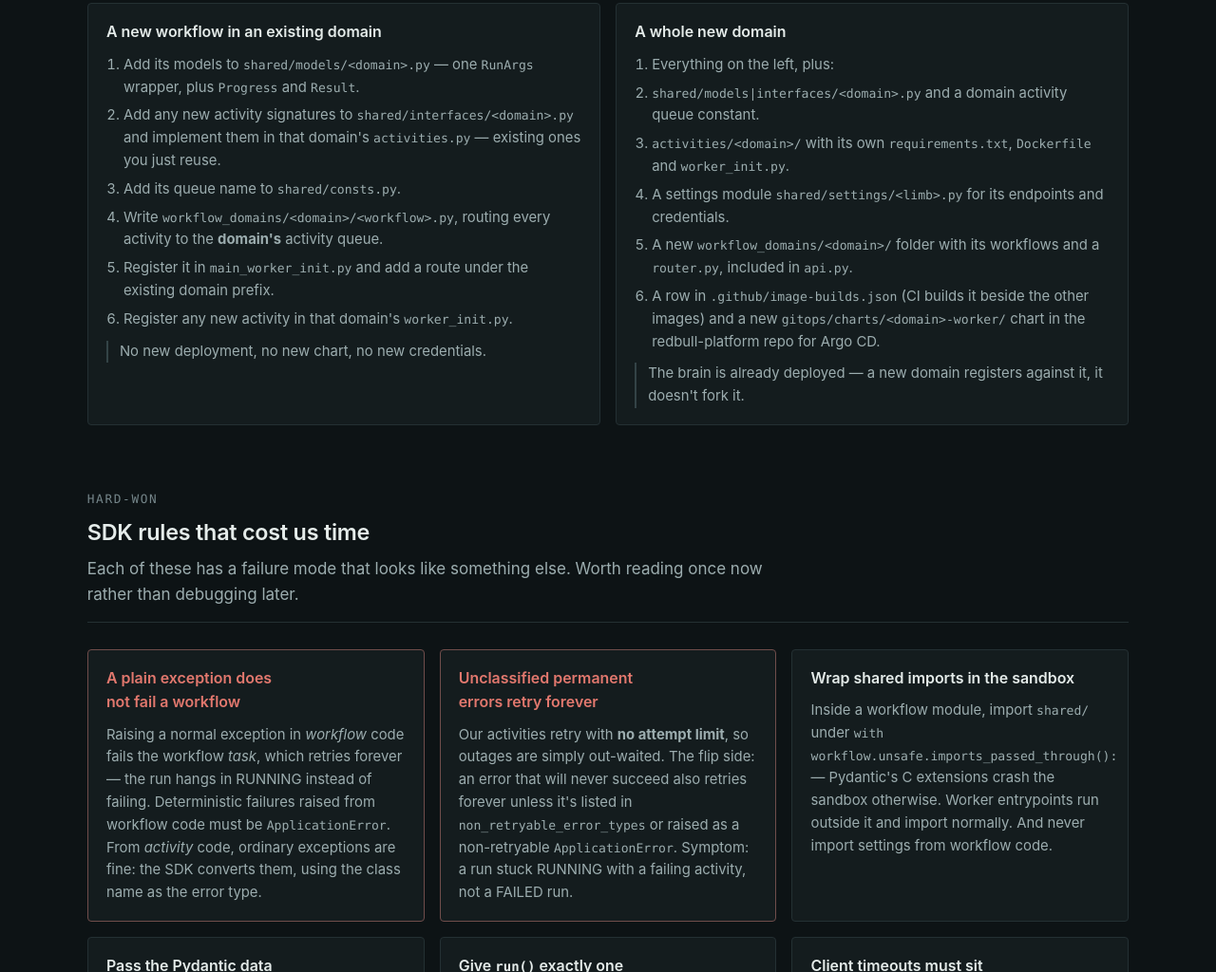
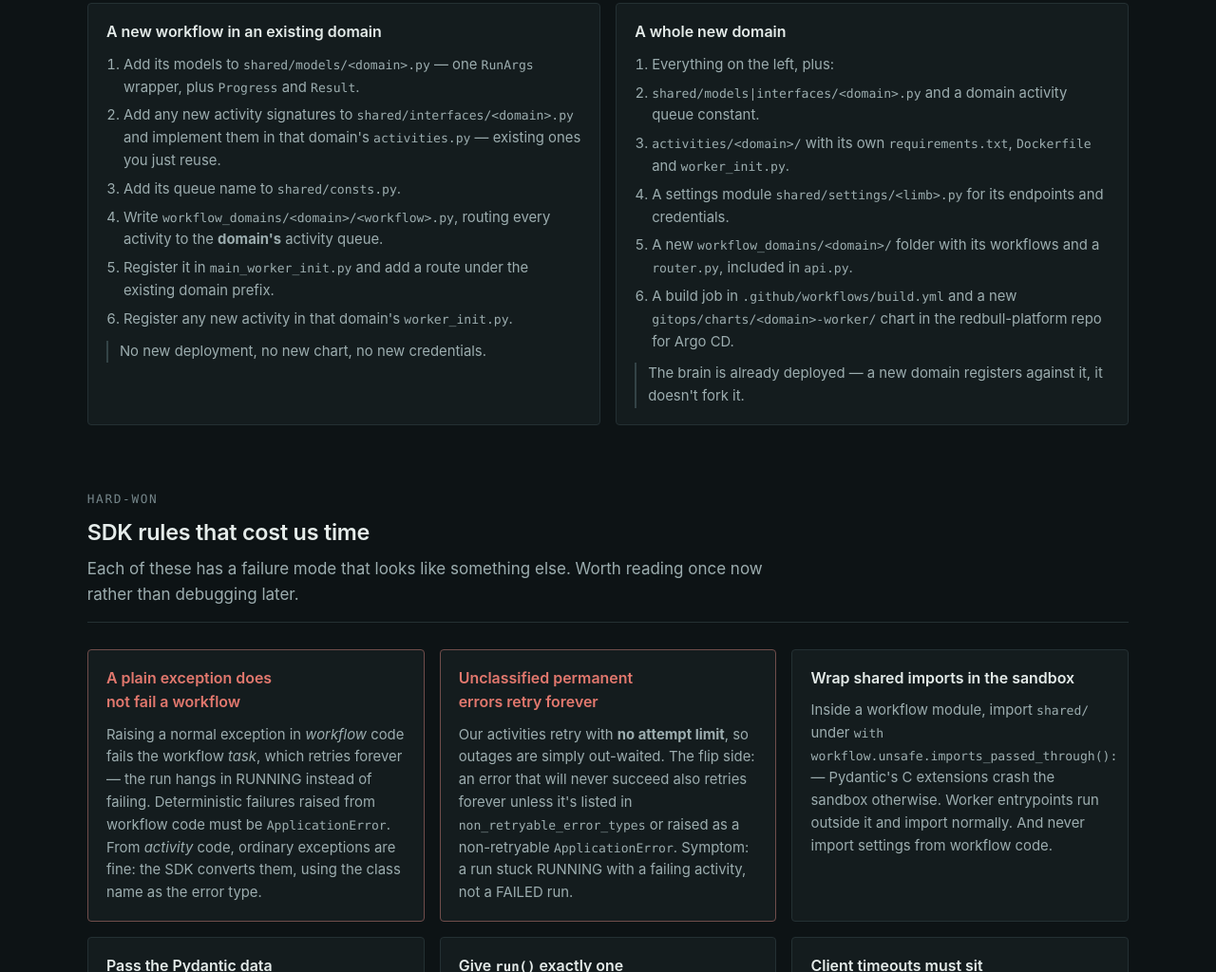
Before and after one commit to team-redbull/workflows, a plain HTML site: page docs/site/index.html in a window 1280 px wide. Shown: the part 10976-12000 px from the top of the page at 95% size. Drawn offline with Linux system fonts and the light colour scheme.

Commit message:
docs(site): leave the site's recipe line as it is, so merging this rebuilds no image
docs/site/ is the workflows-docs image's content: the one-line edit an earlier commit
here made to the new-domain recipe (a row in .github/image-builds.json, where it said a
job in build.yml) would rebuild and re-version that image on merge, and this change must
re-version none. The line goes with the next change to the site.

Co-Authored-By: Claude Opus 5.5 <noreply@anthropic.com>
Claude-Session: https://claude.ai/code/session_016gPPBP4UxCerc81DKaJHKm

```diff
--- a/docs/site/index.html
+++ b/docs/site/index.html
@@ -674,7 +674,7 @@
           <code>Dockerfile</code> and <code>worker_init.py</code>.</li>
           <li>A settings module <code>shared/settings/&lt;limb&gt;.py</code> for its endpoints and credentials.</li>
           <li>A new <code>workflow_domains/&lt;domain&gt;/</code> folder with its workflows and a <code>router.py</code>, included in <code>api.py</code>.</li>
-          <li>A row in <code>.github/image-builds.json</code> (CI builds it beside the other images) and a new
+          <li>A build job in <code>.github/workflows/build.yml</code> and a new
           <code>gitops/charts/&lt;domain&gt;-worker/</code> chart in the redbull-platform repo for Argo CD.</li>
         </ol>
         <p class="note">The brain is already deployed — a new domain registers against it, it doesn't fork it.</p>
```
